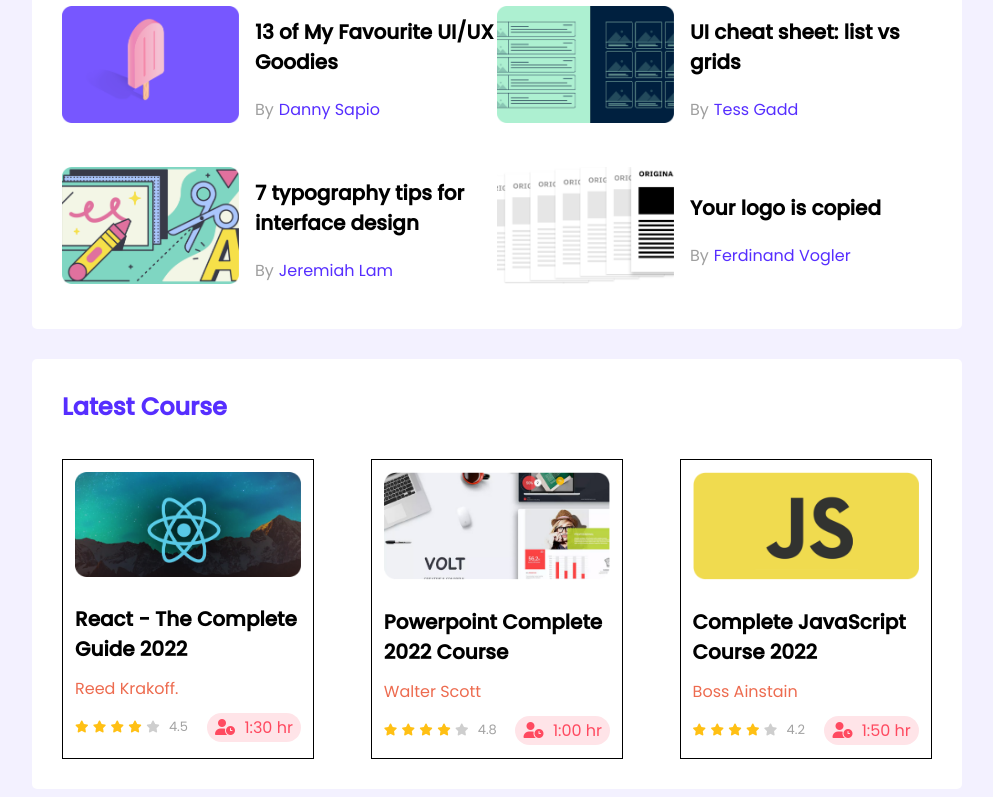
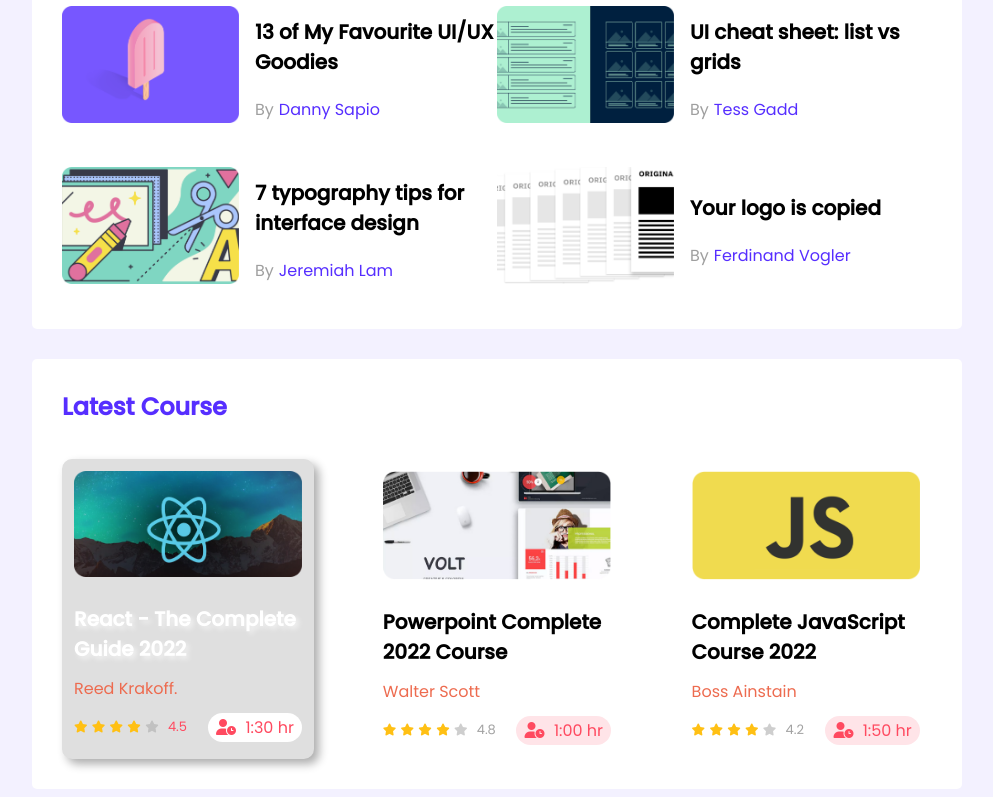
Before and after one commit to imx00/12january, a plain HTML site: page index.html in a window 1280 px wide. In both pictures the pointer is over the element 331 px from the left and 1008 px from the top of the page. Shown: the part 399-1196 px from the top of the page, without its empty margins (143-1136 px from the left). Drawn offline with Linux system fonts and the light colour scheme.

Commit message:
course edit

```diff
--- a/style.css
+++ b/style.css
@@ -122,10 +122,34 @@ hr{
     padding: 12px;
     Width: 252.42px;
     Height: 300px;
-    border: 1px solid;
+    /* border: 1px solid; */
+    border-radius: 10px;
     box-sizing: border-box;
+    transition: 0.5s linear;
 
 }
+
+.course:hover{
+    background-color: #dfdfdf;
+
+    box-shadow: 5px 5px 10px #adadad;
+
+}
+.course:hover .time{
+    background-color: #ffffff;
+}
+
+.course:hover .course-info h3{
+    text-shadow: 3px 3px 5px #ffffffa2;
+    color: #FFFFFF;
+    transition: 0.6s linear;
+
+}
+.course:hover .rate-time .rate span{
+    color: #ff4a60;
+    transition: 0.7s linear;
+}
+
 
 
 
@@ -186,9 +210,10 @@ hr{
     Width: 94.83px;
     Height: 29.38px;
     border-radius: 14.69px;
-    color: #FF4A60;
+    color: #ff4a60;
     background-color: #FFE4E8;
     box-sizing: border-box;
     padding-top: 2px;
     margin-bottom: 3px;
+    transition: 0.4s linear;
 }
```
